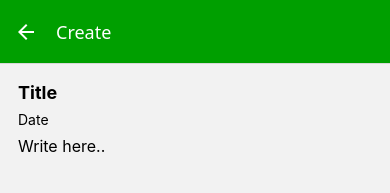
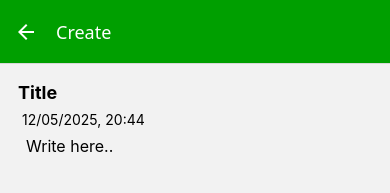
Before and after one commit to gedeaoaraujo/emerald-scrolls-rn, a React Native app: screen /Create in a window 390 px wide. Shown: the top 193 px of the page. Built offline with nearby package versions, Linux system fonts and the light colour scheme.

Commit message:
Change date text.

```diff
--- a/components/CreateScroll.tsx
+++ b/components/CreateScroll.tsx
@@ -1,10 +1,11 @@
 import { useState } from 'react';
-import { StyleSheet, TextInput, View } from 'react-native';
+import { dateTimeNow } from '../utils/date';
+import { StyleSheet, Text, TextInput, View } from 'react-native';
 
 export const CreateScrollScreen = () => {
   const [title, onChageTitle] = useState('')
-  const [date, onChageDate] = useState('')
   const [text, onChageText] = useState('')
+
   return (
     <View style={styles.content}>
       <TextInput
@@ -13,12 +14,9 @@ export const CreateScrollScreen = () => {
         style={styles.title}
         onChangeText={onChageTitle}
       />
-      <TextInput
-        value={date}
-        placeholder="Date"
-        style={styles.date}
-        onChangeText={onChageDate}
-      />
+      <Text style={styles.date}>
+          {dateTimeNow()}
+      </Text>
       <TextInput
         editable
         multiline
@@ -42,9 +40,11 @@ const styles = StyleSheet.create({
     fontWeight: 'bold'
   },
   date: {
-    paddingVertical: 8
+    paddingVertical: 8,
+    paddingHorizontal: 4
   },
   text: {
-    fontSize: 16
+    fontSize: 16,
+    paddingHorizontal: 8
   }
 });
```
